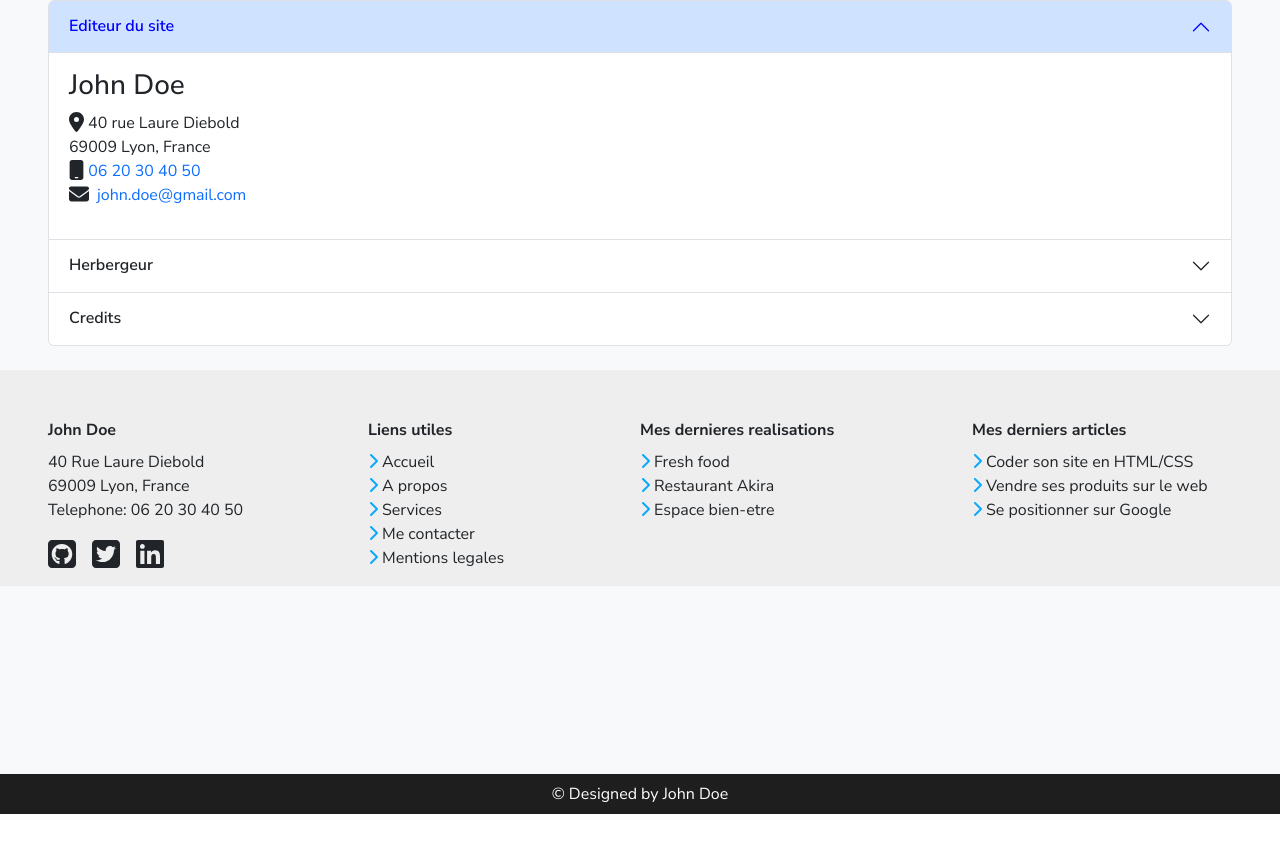
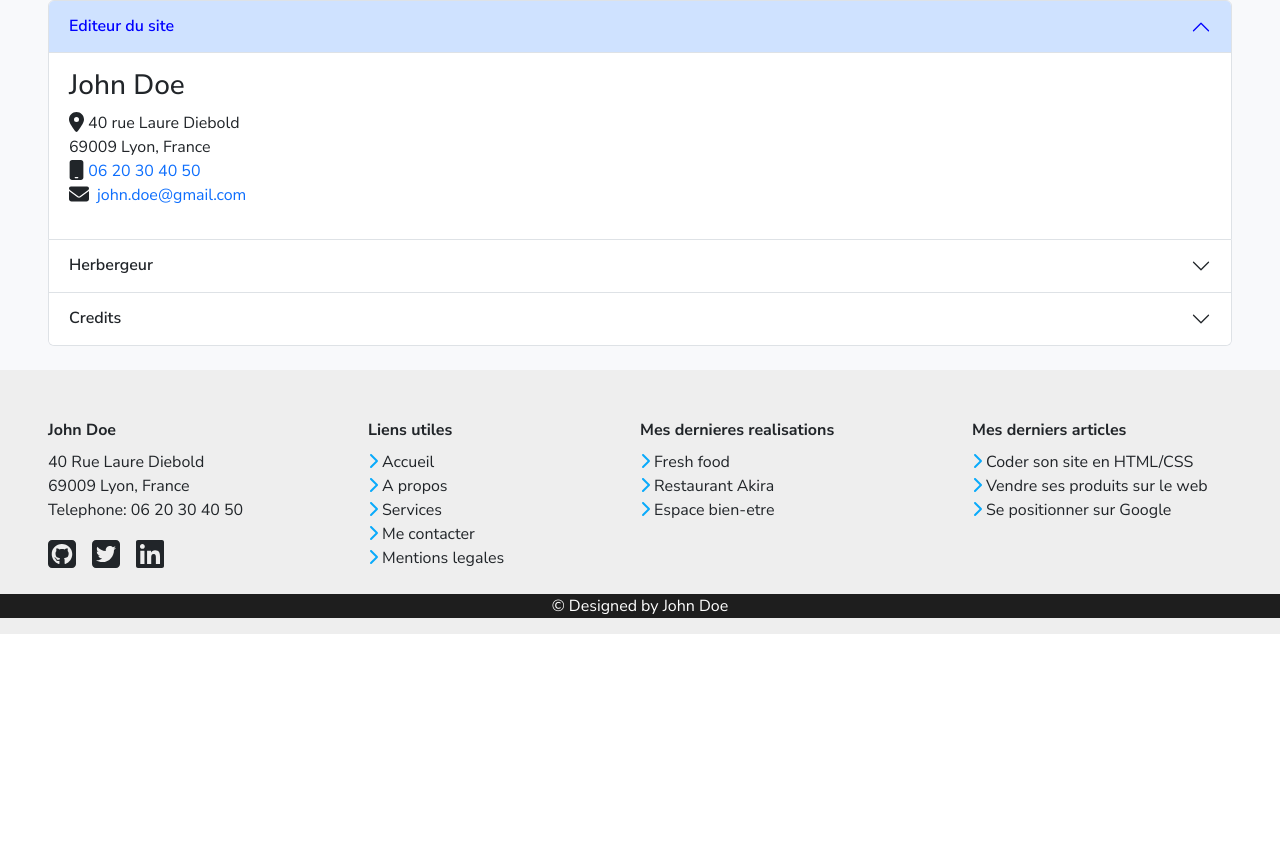
Before and after one commit to matiti61290/CV-react, a React (Create React App) app: page /legalnotice in a window 1280 px wide. Shown: the part 276-1128 px from the top of the page. After the commit the page ends 910 px from the top, so only its background shows below. Built offline with nearby package versions, Linux system fonts and the light colour scheme.

Commit message:
footer fixed

```diff
--- a/src/components/footer.js
+++ b/src/components/footer.js
@@ -3,11 +3,13 @@ import {Link} from "react-router-dom"
 import { FontAwesomeIcon } from '@fortawesome/react-fontawesome'
 import { faChevronRight } from "@fortawesome/free-solid-svg-icons";
 import { faGithubSquare, faLinkedin, faTwitterSquare } from "@fortawesome/free-brands-svg-icons";
+import "../style/footer.css"
+
 
 function Footer() {
     return(
-        <div className="container-fluid">
-            <div className="row pt-5 bg-footer" >
+        <div className="container-fluid bg-footer">
+            <div className="footer row pt-5 mb-2" >
                 <div className="col-12 col-sm-6 col-md-3 ps-sm-5">
                     <strong>John Doe</strong>
                     <address className="mt-2">
@@ -41,11 +43,10 @@ function Footer() {
                     <Link to="" className="text-decoration-none text-dark"><FontAwesomeIcon icon={faChevronRight} style={{color: "#09aafb",}} className="me-1" />Vendre ses produits sur le web</Link>
                     <Link to="" className="text-decoration-none text-dark"><FontAwesomeIcon icon={faChevronRight} style={{color: "#09aafb",}} className="me-1" />Se positionner sur Google</Link>
                 </div>
+
             </div>
-            <div className="row" style={{backgroundColor: "#1e1e1e "}}>
-                <div>
-                    <p onClick={() => window.scrollTo({top:0, behavior:'smooth'})} className="text-white text-center my-auto py-2" >&copy; Designed by John Doe</p>
-                </div>
+            <div className="copyright row mb-0" >
+                <p onClick={() => window.scrollTo({top:0, behavior:'smooth'})} className="bg-title text-white text-center" style={{width: '100%'}}>&copy; Designed by John Doe</p>
             </div>
         </div>
     )
--- a/src/style.scss
+++ b/src/style.scss
@@ -11,8 +11,5 @@ $custom-colors: (
 
 $theme-colors: map-merge($theme-colors , $custom-colors );
 
-// legalNotice
-$accordion-icon-active-color: red;
-
 
 @import "../node_modules/bootstrap/scss/bootstrap.scss"
```
Also changed, not shown: src/style/footer.css (added).
